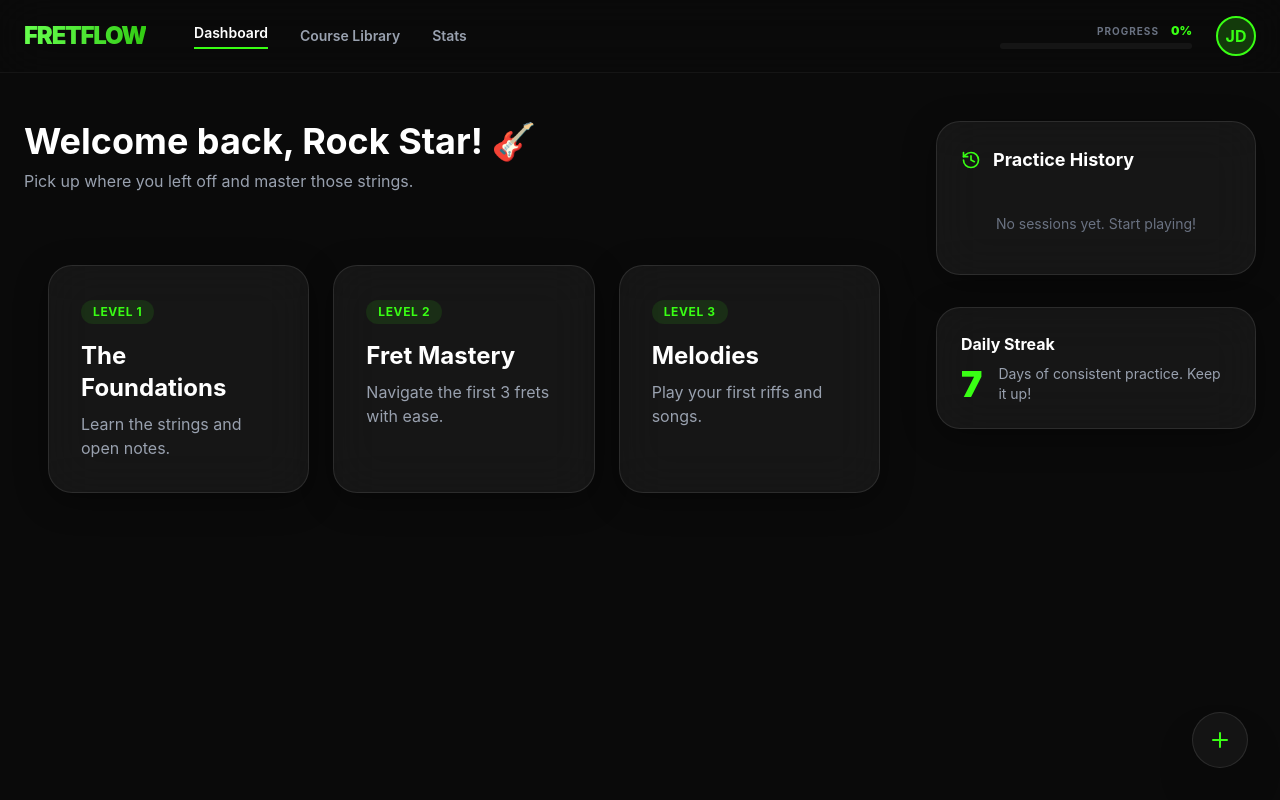
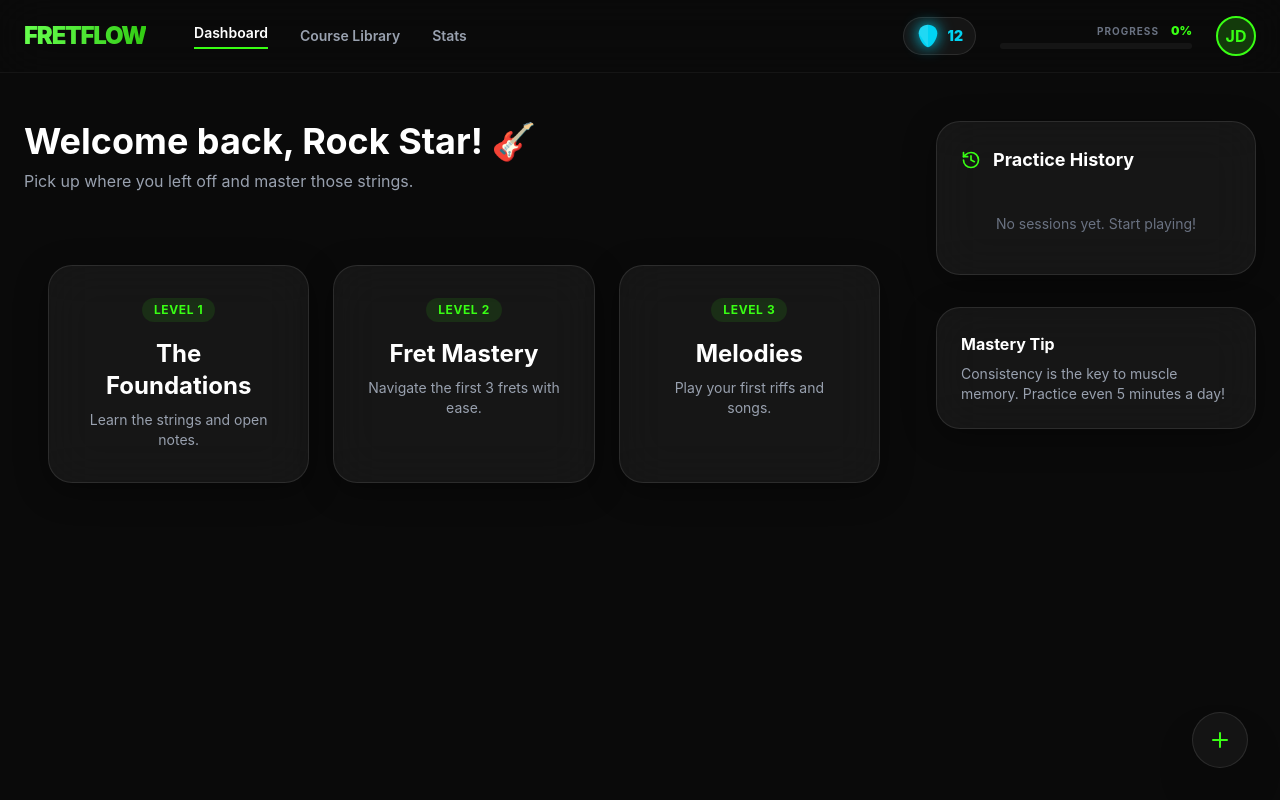
Before and after one commit to ravanaliyev/FretFlow, a React (Vite) app: page /dashboard in a window 1280 px wide. Built offline with nearby package versions, Linux system fonts and the light colour scheme.

Commit message:
Complete Day Streak system

```diff
--- a/src/screens/dashboard/Dashboard.tsx
+++ b/src/screens/dashboard/Dashboard.tsx
@@ -65,6 +65,31 @@ const Dashboard: React.FC = () => {
   const [currentPitch, setCurrentPitch] = useState('--');
   const [isListening, setIsListening] = useState(false);
   const [showAdminModal, setShowAdminModal] = useState(false);
+  const [showStreakModal, setShowStreakModal] = useState(false);
+
+  // Dynamic streak logic
+  // Rolling 7-day logic
+  const getLastSevenDays = () => {
+    const days = ['Sun', 'Mon', 'Tue', 'Wed', 'Thu', 'Fri', 'Sat'];
+    const result = [];
+    for (let i = 6; i >= 0; i--) {
+      const d = new Date();
+      d.setDate(d.getDate() - i);
+      result.push(days[d.getDay()]);
+    }
+    return result;
+  };
+
+  const rollingDays = getLastSevenDays();
+  const [streakData, setStreakData] = useState({
+    count: 12,
+    isFrozen: true,
+    // Demo history for the rolling window (Last 7 days):
+    // [Completed, Completed, Completed, Completed, Completed, Frozen (Yesterday), Empty (Today)]
+    history: ['completed', 'completed', 'completed', 'completed', 'completed', 'frozen', 'empty']
+  });
+
+  const DAYS = rollingDays;
 
   const processorRef = useRef<AudioProcessor | null>(null);
 
@@ -174,11 +199,11 @@ const Dashboard: React.FC = () => {
           whileHover={{ scale: 1.02 }}
           whileTap={{ scale: 0.98 }}
           onClick={() => { setActiveLevel(level.id); setView('lessons'); }}
-          className="glass-panel p-8 rounded-3xl cursor-pointer hover:border-primary-500/50 transition-colors group"
+          className="glass-panel p-8 rounded-3xl cursor-pointer hover:border-primary-500/50 transition-colors group flex flex-col items-center text-center"
         >
-          <span className="text-xs font-bold text-primary-500 bg-primary-500/10 px-3 py-1 rounded-full mb-4 inline-block uppercase tracking-wider">Level {level.id}</span>
+          <span className="text-xs font-bold text-primary-500 bg-primary-500/10 px-3 py-1 rounded-full mb-4 uppercase tracking-wider">Level {level.id}</span>
           <h2 className="text-2xl font-bold text-white mb-2 group-hover:text-primary-500 transition-colors">{level.name}</h2>
-          <p className="text-gray-400">{level.desc}</p>
+          <p className="text-gray-400 text-sm">{level.desc}</p>
         </motion.div>
       ))}
     </div>
@@ -382,7 +407,49 @@ const Dashboard: React.FC = () => {
             </nav>
           </div>
 
-          <div className="flex items-center gap-6">
+          <div className="flex items-center gap-4 md:gap-6">
+            {/* Pena Streak Component */}
+            <div
+              onClick={() => setShowStreakModal(true)}
+              className="flex items-center gap-2 px-3 py-1.5 rounded-full bg-white/5 border border-white/10 hover:bg-white/10 transition-colors cursor-pointer group relative"
+            >
+              <div className="relative">
+                <svg
+                  viewBox="0 0 26 31"
+                  fill="none"
+                  className={`w-6 h-6 transition-all duration-500 drop-shadow-[0_0_8px_rgba(var(--streak-color),0.5)] ${
+                    streakData.isFrozen ? 'text-cyan-400' :
+                    streakData.count > 0 ? 'text-primary-500' : 'text-gray-600'
+                  }`}
+                  style={{
+                    filter: streakData.count > 0 ? 'drop-shadow(0 0 8px currentColor)' : 'none',
+                    '--streak-color': streakData.isFrozen ? '34, 211, 238' : '57, 255, 20'
+                  } as any}
+                >
+                  <path
+                    d="M13 1C6 1 1 6 1 12C1 19 8 30 13 30C18 30 25 19 25 12C25 6 20 1 13 1Z"
+                    fill="currentColor"
+                  />
+                  {streakData.isFrozen && (
+                    <motion.path
+                      initial={{ opacity: 0 }}
+                      animate={{ opacity: [0.2, 0.5, 0.2] }}
+                      transition={{ repeat: Infinity, duration: 2 }}
+                      d="M13 1C6 1 1 6 1 12L13 30Z"
+                      fill="white"
+                      fillOpacity="0.3"
+                    />
+                  )}
+                </svg>
+              </div>
+              <span className={`text-sm font-black ${
+                streakData.isFrozen ? 'text-cyan-400' :
+                streakData.count > 0 ? 'text-primary-500' : 'text-gray-500'
+              }`}>
+                {streakData.count}
+              </span>
+            </div>
+
             <div className="hidden lg:flex flex-col items-end gap-1">
               <div className="flex items-center gap-3">
                 <span className="text-[10px] text-gray-500 font-bold uppercase tracking-widest">Progress</span>
@@ -466,11 +533,8 @@ const Dashboard: React.FC = () => {
           </div>
 
           <div className="glass-panel p-6 rounded-3xl bg-primary-500/5 border-primary-500/20">
-            <h3 className="font-bold mb-2">Daily Streak</h3>
-            <div className="flex items-center gap-4">
-              <div className="text-4xl font-black text-primary-500">7</div>
-              <p className="text-sm text-gray-400">Days of consistent practice. Keep it up!</p>
-            </div>
+            <h3 className="font-bold mb-2">Mastery Tip</h3>
+            <p className="text-sm text-gray-400">Consistency is the key to muscle memory. Practice even 5 minutes a day!</p>
           </div>
         </aside>
       </div>
@@ -564,6 +628,67 @@ const Dashboard: React.FC = () => {
           </div>
         )}
       </AnimatePresence>
+      {/* Streak Modal */}
+      <AnimatePresence>
+        {showStreakModal && (
+          <div className="fixed inset-0 z-[110] flex items-center justify-center p-6">
+            <motion.div
+              initial={{ opacity: 0 }}
+              animate={{ opacity: 1 }}
+              exit={{ opacity: 0 }}
+              className="absolute inset-0 bg-dark-950/80 backdrop-blur-md"
+              onClick={() => setShowStreakModal(false)}
+            />
+            <motion.div
+              initial={{ opacity: 0, scale: 0.9, y: 20 }}
+              animate={{ opacity: 1, scale: 1, y: 0 }}
+              exit={{ opacity: 0, scale: 0.9, y: 20 }}
+              className="glass-panel w-full max-w-sm p-8 rounded-[2.5rem] relative z-10 text-center overflow-hidden"
+            >
+              <div className="absolute top-0 left-0 w-full h-1 bg-gradient-to-r from-transparent via-primary-500 to-transparent opacity-50" />
+
+              <div className="mb-6 inline-flex p-4 rounded-3xl bg-primary-500/10 border border-primary-500/20">
+                <svg viewBox="0 0 26 31" className={`w-12 h-12 ${streakData.isFrozen ? 'text-cyan-400' : 'text-primary-500'}`} fill="currentColor">
+                  <path d="M13 1C6 1 1 6 1 12C1 19 8 30 13 30C18 30 25 19 25 12C25 6 20 1 13 1Z" />
+                </svg>
+              </div>
+
+              <h2 className="text-3xl font-black mb-2">{streakData.count} Day Streak!</h2>
+              <p className="text-gray-400 text-sm mb-8">You're doing great. Keep the rhythm going!</p>
+
+              <div className="grid grid-cols-7 gap-2 mb-8">
+                {DAYS.map((day, i) => (
+                  <div key={day} className="flex flex-col items-center gap-2">
+                    <span className="text-[10px] font-bold text-gray-500 uppercase">{day}</span>
+                    <div className={`w-8 h-8 rounded-xl flex items-center justify-center transition-all ${
+                      streakData.history[i] === 'completed' ? 'bg-primary-500 text-dark-900 shadow-[0_0_15px_rgba(57,255,20,0.3)]' :
+                      streakData.history[i] === 'frozen' ? 'bg-cyan-500/20 text-cyan-400 border border-cyan-500/30 shadow-[0_0_15px_rgba(34,211,238,0.2)]' :
+                      'bg-white/5 border border-white/10 text-gray-700'
+                    }`}>
+                      {streakData.history[i] === 'completed' ? <CheckCircle size={16} strokeWidth={3} /> :
+                       streakData.history[i] === 'frozen' ? <span className="text-sm">❄️</span> :
+                       <div className="w-1 h-1 rounded-full bg-current" />}
+                    </div>
+                  </div>
+                ))}
+              </div>
+
+              <div className="bg-white/5 rounded-2xl p-4 border border-white/10 mb-6">
+                <p className="text-sm font-bold text-white/90">
+                  {streakData.isFrozen ? "❄️ Your streak is frozen! Practice today to keep it alive." : "🔥 Come back tomorrow to continue your streak!"}
+                </p>
+              </div>
+
+              <button
+                onClick={() => setShowStreakModal(false)}
+                className="w-full py-4 bg-dark-800 hover:bg-dark-700 text-white font-bold rounded-2xl transition-all active:scale-95 border border-white/5"
+              >
+                Rock On!
+              </button>
+            </motion.div>
+          </div>
+        )}
+      </AnimatePresence>
     </div>
   );
 };
--- a/src/screens/landing/LandingHero.tsx
+++ b/src/screens/landing/LandingHero.tsx
@@ -22,10 +22,10 @@ const LandingHero: React.FC = () => {
         </p>
 
         <div className="flex flex-col w-full sm:w-auto gap-4">
-          <Link to="/login" className="btn-duo btn-duo-primary w-full lg:w-80 py-4 text-xl">
+          <Link to="/login" className="btn-duo btn-duo-primary w-full lg:w-80 h-16 text-xl flex items-center justify-center text-center">
             GET STARTED
           </Link>
-          <Link to="/login" className="btn-duo btn-duo-secondary w-full lg:w-80 py-4 text-xl uppercase flex items-center justify-center">
+          <Link to="/login" className="btn-duo btn-duo-secondary w-full lg:w-80 h-16 text-xl uppercase flex items-center justify-center text-center px-4 leading-tight">
             I ALREADY HAVE AN ACCOUNT
           </Link>
         </div>
```
